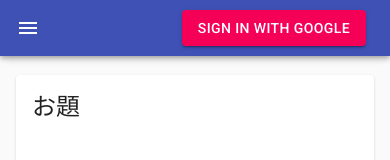
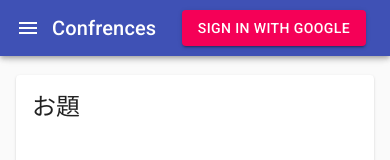
Before and after one commit to repenguin22/confrences, a React (Create React App) app: page /agenda/create in a window 390 px wide. Shown: the top 160 px of the page. Built offline with nearby package versions, Linux system fonts and the light colour scheme; no server answers.

Commit message:
常にタイトルを表示するように変更

```diff
--- a/src/components/header/Header.tsx
+++ b/src/components/header/Header.tsx
@@ -37,10 +37,7 @@ const useStyles = makeStyles((theme: Theme) => ({
         flexGrow: 1,
     },
     title: {
-        display: 'none',
-        [theme.breakpoints.up('sm')]: {
-            display: 'block',
-        },
+        display: 'block'
     },
 }));
 
```
